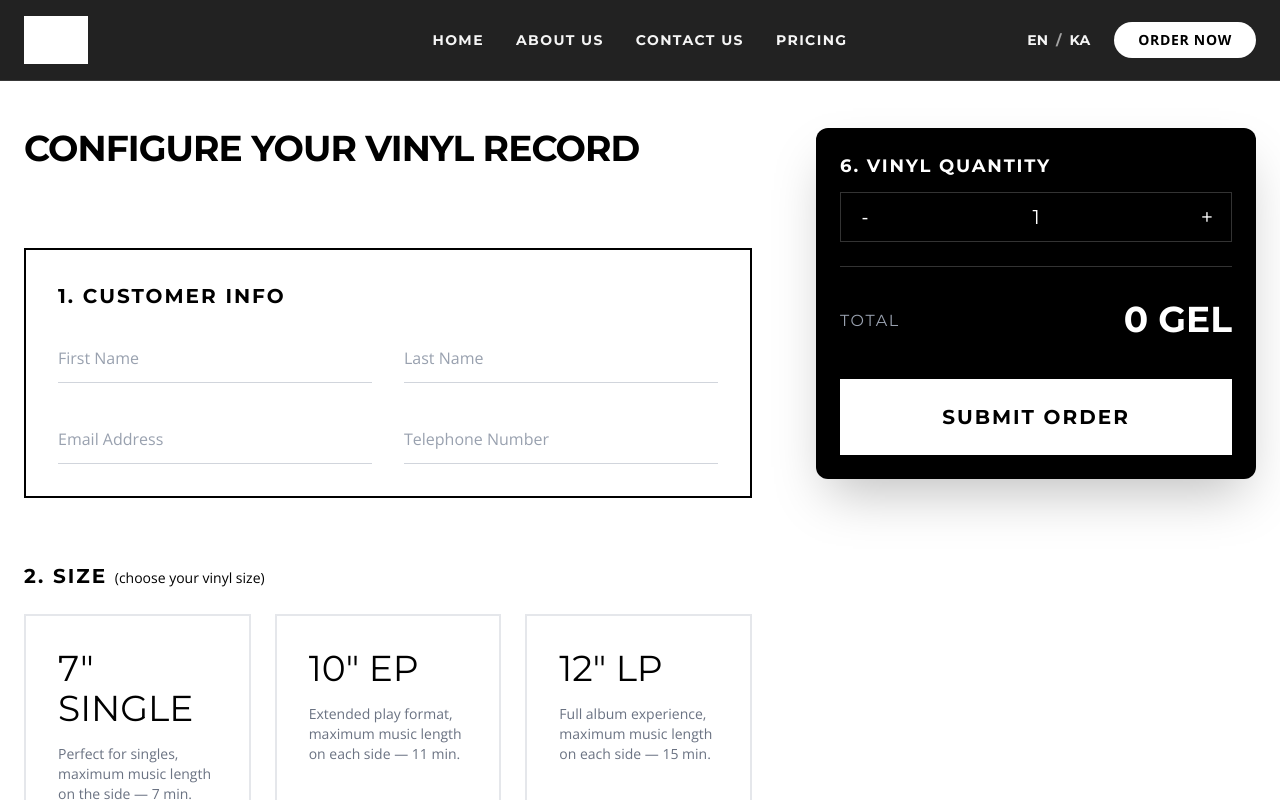
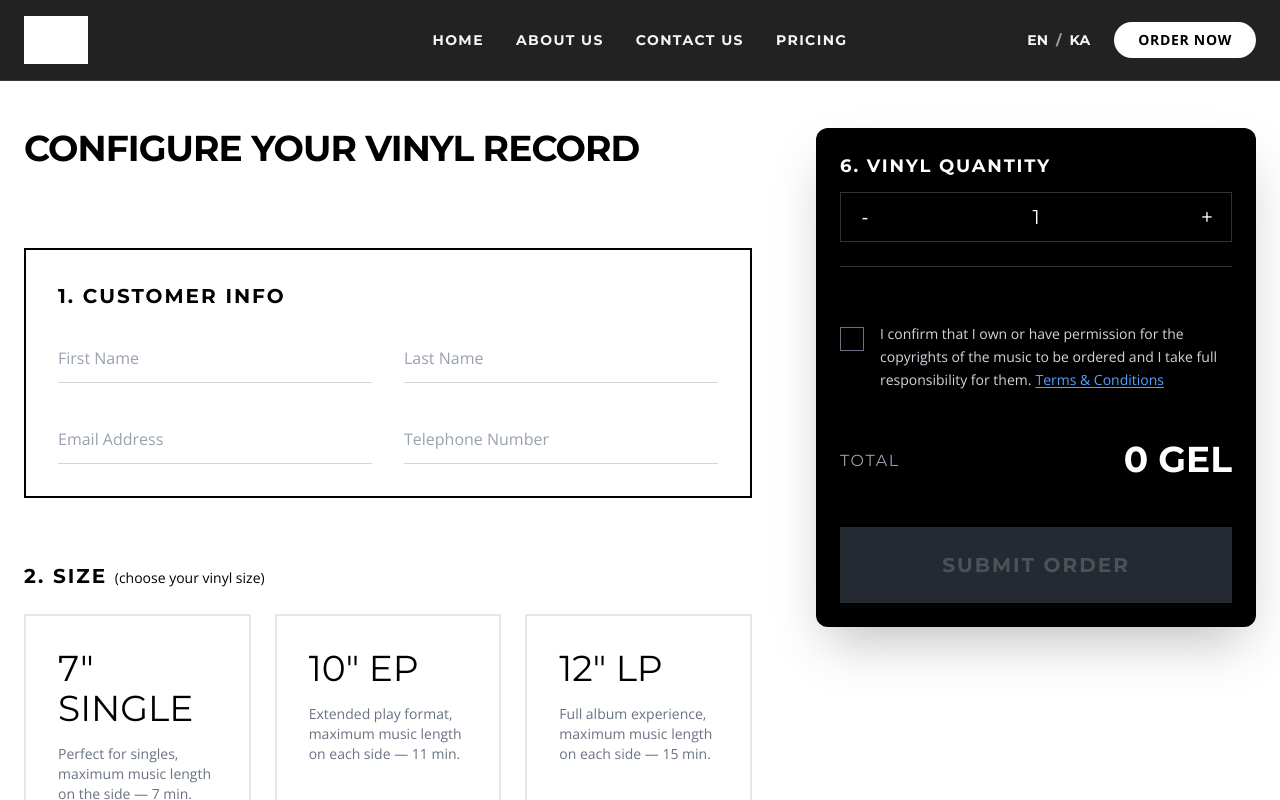
Before and after one commit to QA-fukumachi/firfita-nextjs, a Next.js app: page /en/order in a window 1280 px wide. Shown: the top 800 px of the page. Built offline with nearby package versions, Linux system fonts and the light colour scheme; grey boxes are pictures that could not be loaded.

Commit message:
feat: add mandatory terms and conditions agreement checkbox and modal to order page

```diff
--- a/app/[locale]/order/page.tsx
+++ b/app/[locale]/order/page.tsx
@@ -46,6 +46,8 @@ export default function OrderPage() {
 
   const [isSubmitting, setIsSubmitting] = useState(false);
   const [showErrors, setShowErrors] = useState(false);
+  const [agreed, setAgreed] = useState(false);
+  const [showTermsModal, setShowTermsModal] = useState(false);
   const [submitResult, setSubmitResult] = useState<{ success: boolean; message: string } | null>(null);
   const [showDefaultStickerPreview, setShowDefaultStickerPreview] = useState(false);
 
@@ -201,6 +203,59 @@ export default function OrderPage() {
               className="w-full h-auto aspect-square object-cover rounded-full shadow-[0_0_60px_rgba(0,0,0,0.6)] border border-white/20"
               onClick={(e) => e.stopPropagation()}
             />
+          </div>
+        </div>
+      )}
+
+      {showTermsModal && (
+        <div
+          className="fixed inset-0 z-[100] flex items-center justify-center bg-black/80 p-4"
+          onClick={() => setShowTermsModal(false)}
+        >
+          <div
+            className="relative w-full max-w-2xl max-h-[80vh] flex flex-col bg-white text-black border border-black p-6 md:p-10 overflow-y-auto"
+            onClick={e => e.stopPropagation()}
+          >
+            <button
+              onClick={() => setShowTermsModal(false)}
+              className="absolute top-4 right-4 bg-black/60 hover:bg-black w-10 h-10 flex items-center justify-center text-white font-bold text-lg transition-all z-10"
+            >
+              ✕
+            </button>
+
+            <h2 className="text-2xl font-bold mb-6 mt-4 font-display">{t('termsModalTitle')}</h2>
+
+            <div className="flex flex-col gap-4 text-sm md:text-base text-gray-800 tracking-wider">
+              <p>{t('termsModalP1')}</p>
+              <p>{t('termsModalP2')}</p>
+              <p>{t('termsModalP3')}</p>
+              <p>{t('termsModalP4')}</p>
+              <p>{t('termsModalP5')}</p>
+            </div>
+
+            <div className="mt-8 pt-6 border-t border-gray-200 flex flex-col gap-4">
+              <label className="flex items-start gap-4 cursor-pointer group">
+                <div className={`mt-1 shrink-0 w-6 h-6 border flex items-center justify-center transition-colors ${agreed ? 'bg-black border-black' : 'border-gray-500'}`}>
+                  {agreed && <span className="text-white text-sm font-bold">✓</span>}
+                </div>
+                <input
+                  type="checkbox"
+                  className="hidden"
+                  checked={agreed}
+                  onChange={(e) => setAgreed(e.target.checked)}
+                />
+                <span className="text-sm md:text-base text-black select-none">
+                  {t('termsCheckboxLabel')}
+                </span>
+              </label>
+
+              <button
+                onClick={() => setShowTermsModal(false)}
+                className="w-full mt-4 py-4 bg-black text-white font-bold tracking-widest uppercase hover:bg-gray-800 transition-colors"
+              >
+                {t('termsModalClose')}
+              </button>
+            </div>
           </div>
         </div>
       )}
@@ -525,15 +580,42 @@ export default function OrderPage() {
 
              <hr className="border-white/20" />
 
-             <div className="flex items-end justify-between mt-2">
+             <div className="mt-8 flex flex-col gap-4">
+                <label className="flex items-start gap-4 cursor-pointer group">
+                  <div className={`mt-1 shrink-0 w-6 h-6 border flex items-center justify-center transition-colors ${agreed ? 'bg-[#2eb872] border-[#2eb872]' : 'border-gray-500 group-hover:border-white'}`}>
+                    {agreed && <span className="text-white text-sm font-bold">✓</span>}
+                  </div>
+                  <input
+                    type="checkbox"
+                    className="hidden"
+                    checked={agreed}
+                    onChange={(e) => setAgreed(e.target.checked)}
+                  />
+                  <div className="text-sm text-gray-300 leading-relaxed select-none">
+                    {t('termsCheckboxLabel').split(t('termsLink'))[0]}
+                    <span
+                      className="text-blue-400 hover:text-blue-300 underline underline-offset-2 transition-colors mx-1"
+                      onClick={(e) => {
+                        e.preventDefault();
+                        setShowTermsModal(true);
+                      }}
+                    >
+                      {t('termsLink')}
+                    </span>
+                    {t('termsCheckboxLabel').split(t('termsLink'))[1]}
+                  </div>
+                </label>
+             </div>
+
+             <div className="flex items-end justify-between mt-6">
                 <span className="font-display tracking-widest text-gray-400 mb-1.5">{t('summaryTitle')}</span>
                 <span className="font-display text-4xl font-bold">{calculateTotal().toLocaleString('en-US').replace(/,/g, ' ')} GEL</span>
              </div>
 
              <button
                onClick={handleSubmit}
-               disabled={isSubmitting}
-               className="w-full py-6 mt-4 bg-white text-black font-display font-bold tracking-widest text-xl disabled:opacity-50 disabled:cursor-not-allowed hover:bg-accent-red hover:text-white transition-all transform hover:scale-[1.02] active:scale-95"
+               disabled={isSubmitting || !agreed}
+               className={`w-full py-6 mt-6 font-display font-bold tracking-widest text-xl transition-all transform ${isSubmitting || !agreed ? 'bg-gray-600 text-gray-400 cursor-not-allowed opacity-50' : 'bg-white text-black hover:bg-accent-red hover:text-white hover:scale-[1.02] active:scale-95'}`}
              >
                 {isSubmitting ? 'SUBMITTING...' : t('submit')}
              </button>
--- a/messages/en.json
+++ b/messages/en.json
@@ -112,6 +112,15 @@
     "customSleeve": "Custom outer sleeve",
     "blankSleeve": "Blank",
     "step6": "6. VINYL QUANTITY",
+    "termsCheckboxLabel": "I confirm that I own or have permission for the copyrights of the music to be ordered and I take full responsibility for them.",
+    "termsLink": "Terms & Conditions",
+    "termsModalTitle": "Copyright and Liability",
+    "termsModalP1": "1. By placing an order, the user confirms that they own or have legally obtained all necessary rights, licenses, and permissions for the audio or musical material submitted to be cut on the dubplate.",
+    "termsModalP2": "2. FIRFITA provides only physical cutting services and is not responsible for the content of the material provided by the user or its copyrights.",
+    "termsModalP3": "3. The user takes full legal responsibility for any claim, lawsuit, or damage arising as a result of copyright or related rights infringement, and agrees to fully compensate any expenses or damages incurred by the service for this reason.",
+    "termsModalP4": "4. The service reserves the right to refuse to fulfill the order if there is a reasonable suspicion of rights violation or illegal content.",
+    "termsModalP5": "5. The cut dubplate is intended for the user's personal use and does not grant them any copyright or commercial distribution rights to the recorded music.",
+    "termsModalClose": "Close",
     "summaryTitle": "TOTAL",
     "submit": "SUBMIT ORDER"
   },
--- a/messages/ka.json
+++ b/messages/ka.json
@@ -112,6 +112,15 @@
     "customSleeve": "ბეჭდვითი ყდა",
     "blankSleeve": "ცარიელი",
     "step6": "6. ვინილის ფირფიტის რაოდენობა",
+    "termsCheckboxLabel": "ვადასტურებ, რომ ვფლობ ან მაქვს ნებართვა შესაკვეთი მუსიკის საავტორო უფლებებზე და სრულ პასუხისმგებლობას ვიღებ მათზე.",
+    "termsLink": "წესები და პირობები",
+    "termsModalTitle": "საავტორო უფლებები და პასუხისმგებლობა",
+    "termsModalP1": "1. შეკვეთის განთავსებით მომხმარებელი ადასტურებს, რომ ფლობს ან კანონიერად აქვს მოპოვებული ყველა საჭირო უფლება, ლიცენზია და ნებართვა იმ აუდიო- ან მუსიკალურ მასალაზე, რომელსაც გადასცემს dubplate-ზე ჩასაჭრელად.",
+    "termsModalP2": "2. FIRFITA უზრუნველყოფს მხოლოდ ფიზიკურ ჩაჭრის მომსახურებას და არ არის პასუხისმგებელი მომხმარებლის მიერ მოწოდებული მასალის შინაარსზე ან მის საავტორო უფლებებზე.",
+    "termsModalP3": "3. მომხმარებელი იღებს სრულ სამართლებრივ პასუხისმგებლობას ნებისმიერ პრეტენზიაზე, სარჩელსა თუ ზიანზე, რომელიც წარმოიქმნება საავტორო ან მომიჯნავე უფლებების დარღვევის შედეგად, და თანახმაა სრულად აანაზღაუროს სერვისის მიერ ამ მიზეზით გაწეული ნებისმიერი ხარჯი თუ ზარალი.",
+    "termsModalP4": "4. სერვისი იტოვებს უფლებას უარი თქვას შეკვეთის შესრულებაზე, თუ არსებობს დასაბუთებული ეჭვი უფლებების დარღვევის ან უკანონო შინაარსის შესახებ.",
+    "termsModalP5": "5. ჩაჭრილი dubplate განკუთვნილია მომხმარებლის პირადი გამოყენებისთვის და არ ანიჭებს მას არანაირ საავტორო ან კომერციული გავრცელების უფლებას ჩაწერილ მუსიკაზე.",
+    "termsModalClose": "დახურვა",
     "summaryTitle": "ჯამი",
     "submit": "შეკვეთა"
   },
```
